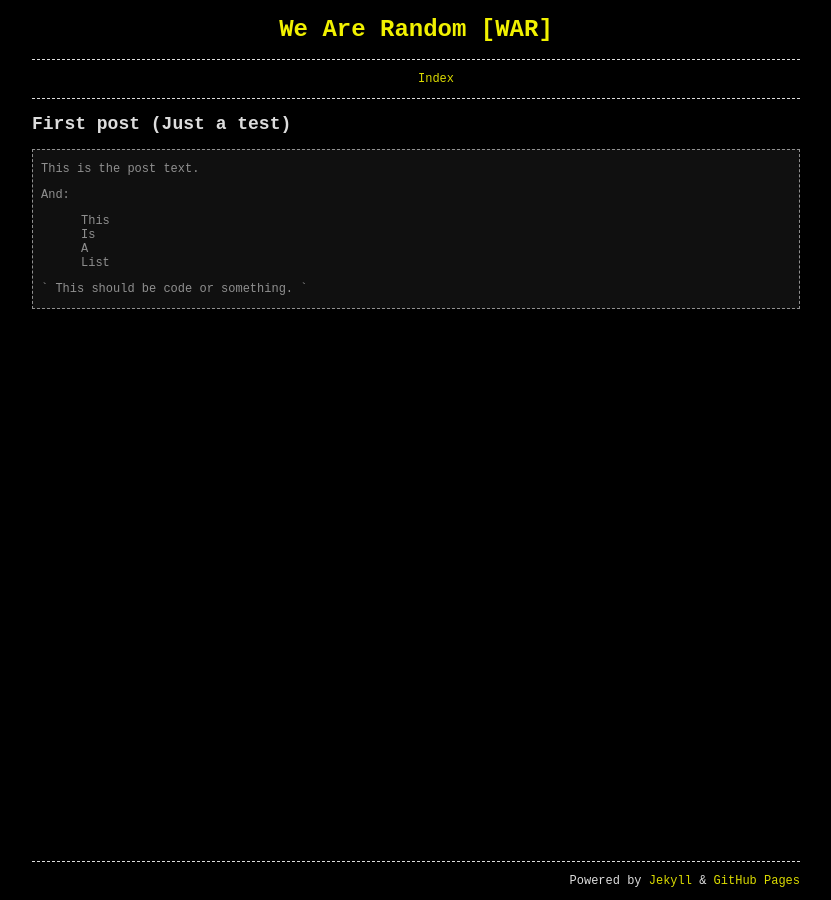
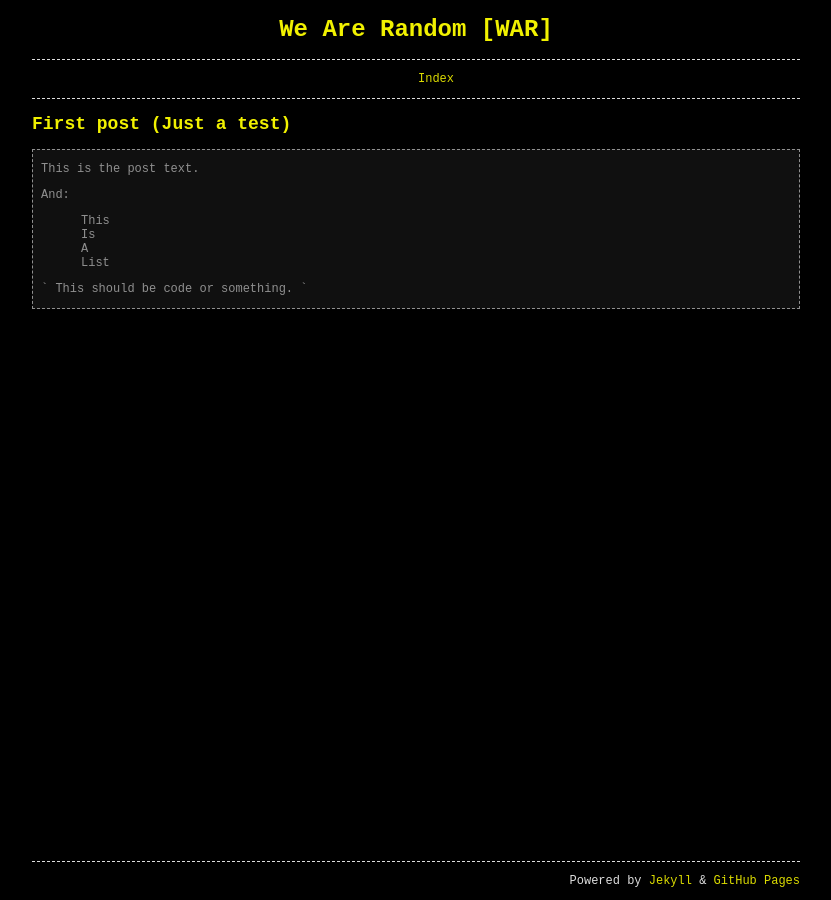
Before and after one commit to wearerandom/wearerandom.github.io, a Jekyll site: the page built from _posts/2016-09-15-first-post.md, in a window 1280 px wide. Shown: the whole page, without its empty margins (224-1055 px from the left). Built offline with Jekyll 4.4.1, drawn with Linux system fonts in a browser that asks for light colours.

Commit message:
Update _styles.scss

```diff
--- a/_sass/_styles.scss
+++ b/_sass/_styles.scss
@@ -61,7 +61,9 @@ body.wrap{
         text-align: center;
         color: #f1f100;
     }
-
+    h2 {
+        color: #f1f100;
+    }
     .footer {
         border-top: 1px dashed;
         position:absolute;
```
